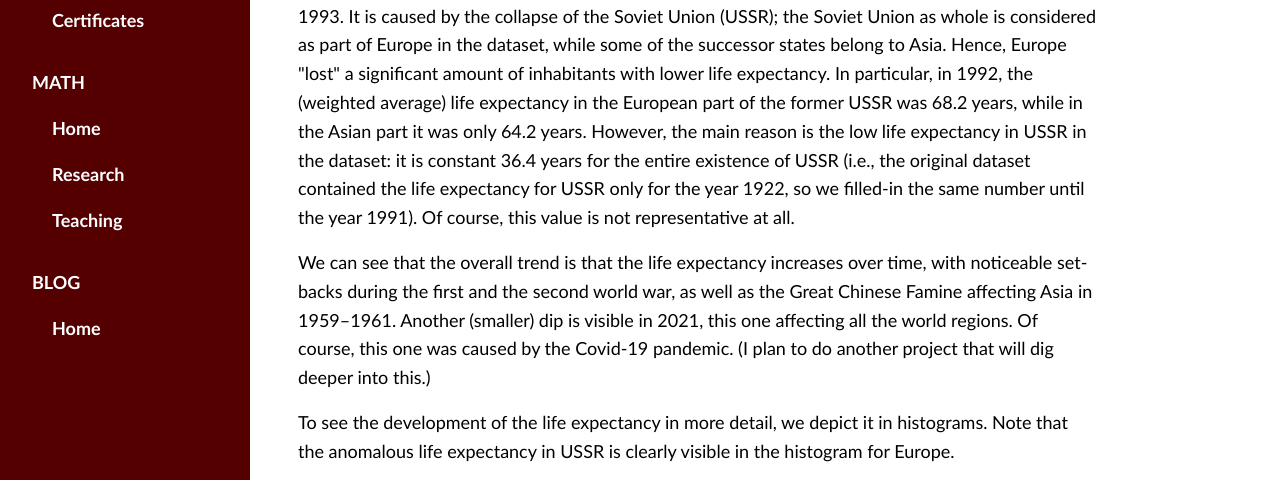
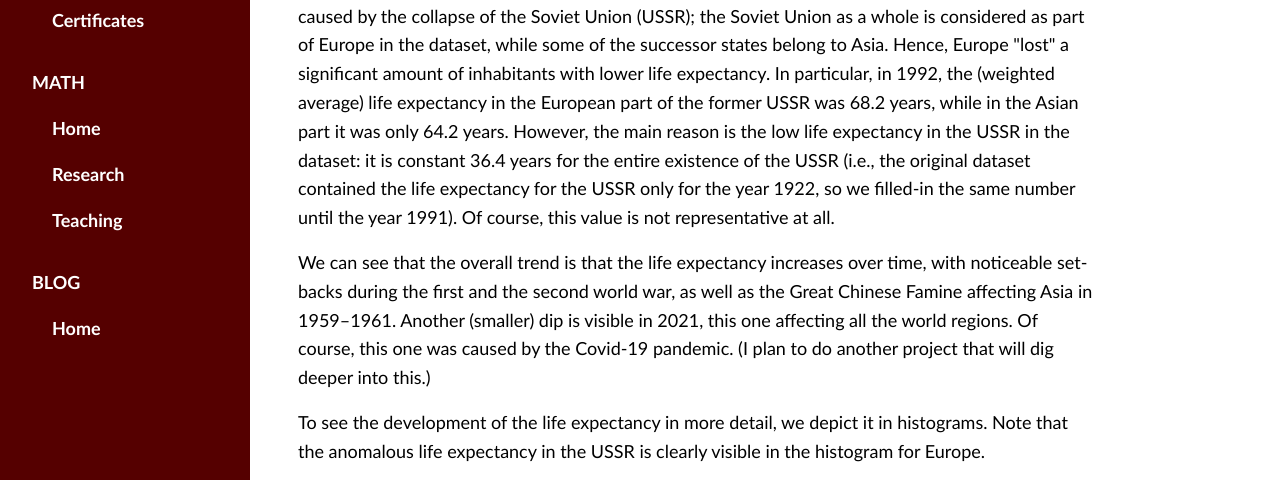
Before and after one commit to KristynaKramer/kristynakramer.github.io, a Jekyll site: the page built from Portfolio/04-LifeExpGDP.html, in a window 1280 px wide and 1400 px high, scrolled down 4506 px. Shown: the part 284-764 px from the top of the window. Built offline with Jekyll 4.4.1, drawn with Linux system fonts in a browser that asks for light colours; some of the changed text lies outside the part shown; grey boxes are pictures that could not be loaded.

Commit message:
04 corrected articles

```diff
--- a/Portfolio/04-LifeExpGDP.html
+++ b/Portfolio/04-LifeExpGDP.html
@@ -66,10 +66,10 @@
         <br>
 
         <p>
-            Finally, we need to deal with countries that significantly changed their borders. Since there were many countries like that since 1848, I will only focus on the major ones: USSR, India, Yugoslavia, Germany, and Czechoslovakia (I am Czech, so I had to include the last one). This is important, since the dataset contains data both for USSR and Russia for most years; thus, when we aggregate the data, we would be counting Russia twice.
+            Finally, we need to deal with countries that significantly changed their borders. Since there were many countries like that since 1848, I will only focus on the major ones: USSR, India, Yugoslavia, Germany, and Czechoslovakia (I am Czech, so I had to include the last one). This is important, since the dataset contains data both for the USSR and Russia for most years; thus, when we aggregate the data, we would be counting Russia twice.
             <ul class="list">
                 <li>
-                    <b>USSR:</b> We consider USSR as one country for the time period 1922–1991, and as 15 separate countries otherwise.
+                    <b>USSR:</b> We consider the USSR as one country for the time period 1922–1991, and as 15 separate countries otherwise.
                 </li>
                 <li>
                     <b>India, Yugoslavia:</b> In these two cases, the dataset contains separate data for each country these blocks fell apart into, so we consider them separately. In particular, India never contains the area of Pakistan and Bangladesh, and Yugoslavia does not appear in the data at all.
@@ -129,7 +129,7 @@
         <iframe src="04-Plots/lines_life.html" width="735" height="420"></iframe>
 
         <p>
-            I assume you have noticed the big improvement of the life expectancy in Europe between 1991 and 1993. It is caused by the collapse of the Soviet Union (USSR); the Soviet Union as whole is considered as part of Europe in the dataset, while some of the successor states belong to Asia. Hence, Europe "lost" a significant amount of inhabitants with lower life expectancy. In particular, in 1992, the (weighted average) life expectancy in the European part of the former USSR was 68.2 years, while in the Asian part it was only 64.2 years. However, the main reason is the low life expectancy in USSR in the dataset: it is constant 36.4 years for the entire existence of USSR (i.e., the original dataset contained the life expectancy for USSR only for the year 1922, so we filled-in the same number until the year 1991). Of course, this value is not representative at all.
+            You may notice the big improvement of the life expectancy in Europe between 1991 and 1993. It is caused by the collapse of the Soviet Union (USSR); the Soviet Union as a whole is considered as part of Europe in the dataset, while some of the successor states belong to Asia. Hence, Europe "lost" a significant amount of inhabitants with lower life expectancy. In particular, in 1992, the (weighted average) life expectancy in the European part of the former USSR was 68.2 years, while in the Asian part it was only 64.2 years. However, the main reason is the low life expectancy in the USSR in the dataset: it is constant 36.4 years for the entire existence of the USSR (i.e., the original dataset contained the life expectancy for the USSR only for the year 1922, so we filled-in the same number until the year 1991). Of course, this value is not representative at all.
         </p>
 
         <p>
@@ -137,7 +137,7 @@
         </p>
 
         <p>
-            To see the development of the life expectancy in more detail, we depict it in histograms. Note that the anomalous life expectancy in USSR is clearly visible in the histogram for Europe.
+            To see the development of the life expectancy in more detail, we depict it in histograms. Note that the anomalous life expectancy in the USSR is clearly visible in the histogram for Europe.
         </p>
 
         <iframe src="04-Plots/histograms_life.html" width="735" height="520"></iframe>
@@ -146,7 +146,7 @@
 
     <h3>Population growth</h3>
         <p>
-            Finally, a nice and fun way how to look at the population growth in the various world regions is a "bar chart race".
+            Finally, a nice and fun way to look at the population growth in the various world regions is a "bar chart race".
         </p>
 
         <iframe src="04-Plots/bars_pop.html" width="735" height="520"></iframe>
```
Also changed, not shown: 1 other file.
